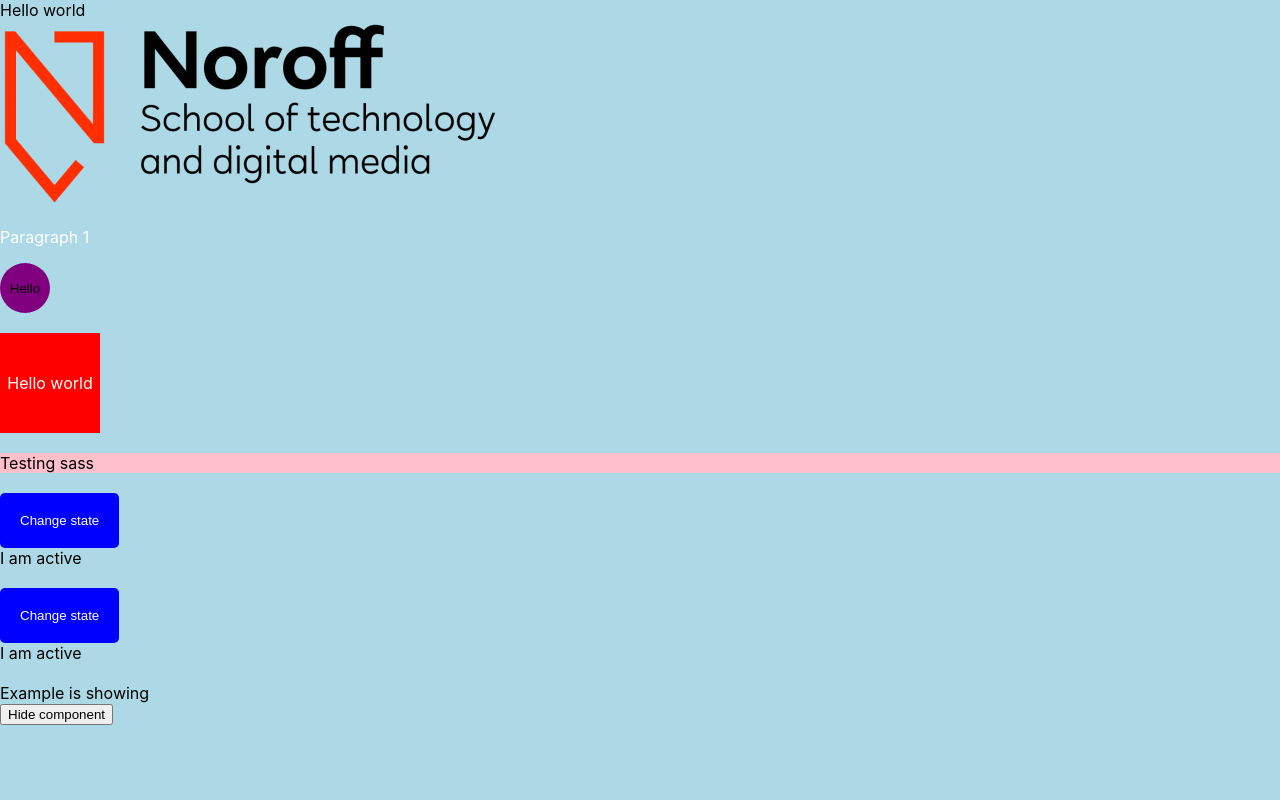
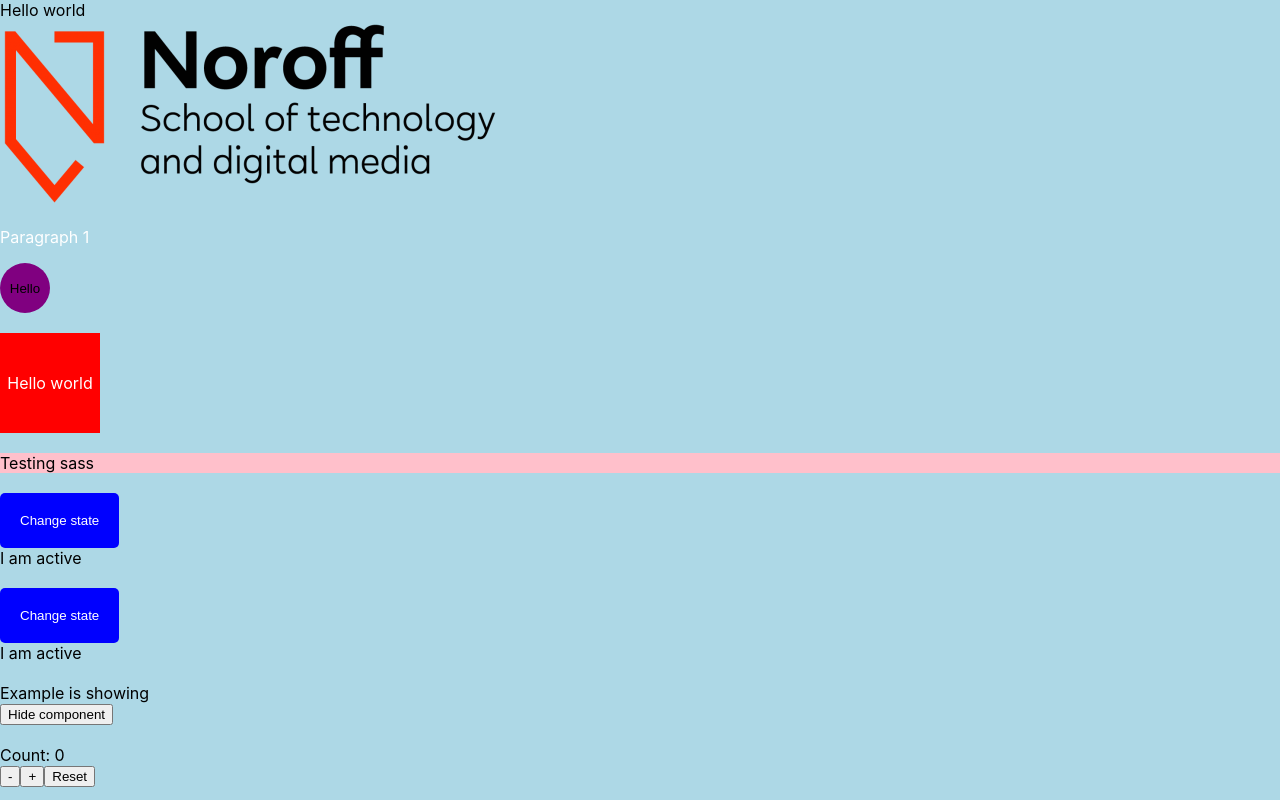
Before and after one commit to akeek/css-app, a React (Create React App) app: page / in a window 1280 px wide. Built offline with nearby package versions, Linux system fonts and the light colour scheme.

Commit message:
adds useReducer

```diff
--- /dev/null
+++ b/src/UseReducer.js
@@ -0,0 +1,32 @@
+import React, { useReducer } from 'react';
+
+// This is our initial state
+const initialState = { count: 0 };
+
+function reducer(state, action) {
+  // These are actions that can be dispatched
+  switch (action.type) {
+    case 'increment':
+      return { count: state.count + 1 };
+    case 'decrement':
+      return { count: state.count - 1 };
+    case 'reset':
+      return { count: 0 };
+    default:
+      throw new Error();
+  }
+}
+
+function App6() {
+  const [state, dispatch] = useReducer(reducer, initialState);
+  return (
+    <div>
+      <div>Count: {state.count}</div>
+      <button onClick={() => dispatch({ type: 'decrement' })}>-</button>
+      <button onClick={() => dispatch({ type: 'increment' })}>+</button>
+      <button onClick={() => dispatch({ type: 'reset' })}>Reset</button>
+    </div>
+  );
+}
+
+export default App6;
--- a/src/index.js
+++ b/src/index.js
@@ -9,6 +9,7 @@
 import App3 from './UseingState';
 import App4 from './UseingState2';
 import App5 from './UseEffect';
+import App6 from './UseReducer';
 
 const root = ReactDOM.createRoot(document.getElementById('root'));
 root.render(
@@ -25,6 +26,8 @@
         <App4 />
         <br></br>
         <App5 />
+        <br></br>
+        <App6 />
       </Theme>
   </React.StrictMode>
 );
```
